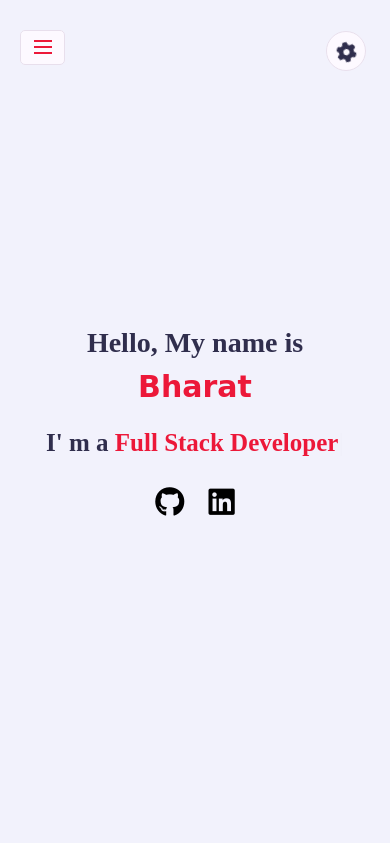
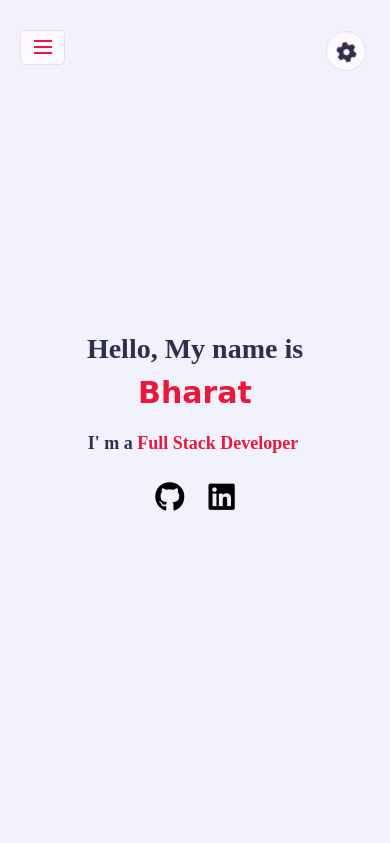
Before and after one commit to kabrabharat/bharatkabra, a PHP site: page / in a window 390 px wide. Shown: the top 843 px of the page. Run offline with PHP 8.4, Linux system fonts and the light colour scheme; some libraries are stand-ins or nearby versions; some web fonts are replaced.

Commit message:
Update style.css

```diff
--- a/css/style.css
+++ b/css/style.css
@@ -852,3 +852,12 @@ h3.my-profession{
     }
 
 }
+
+@media (max-width: 500px){
+    h3.my-profession{
+        font-size: 18px;
+    }
+    .about .about-content .personal-info .info-item{
+        font-size: 14px;
+    }
+}
```
